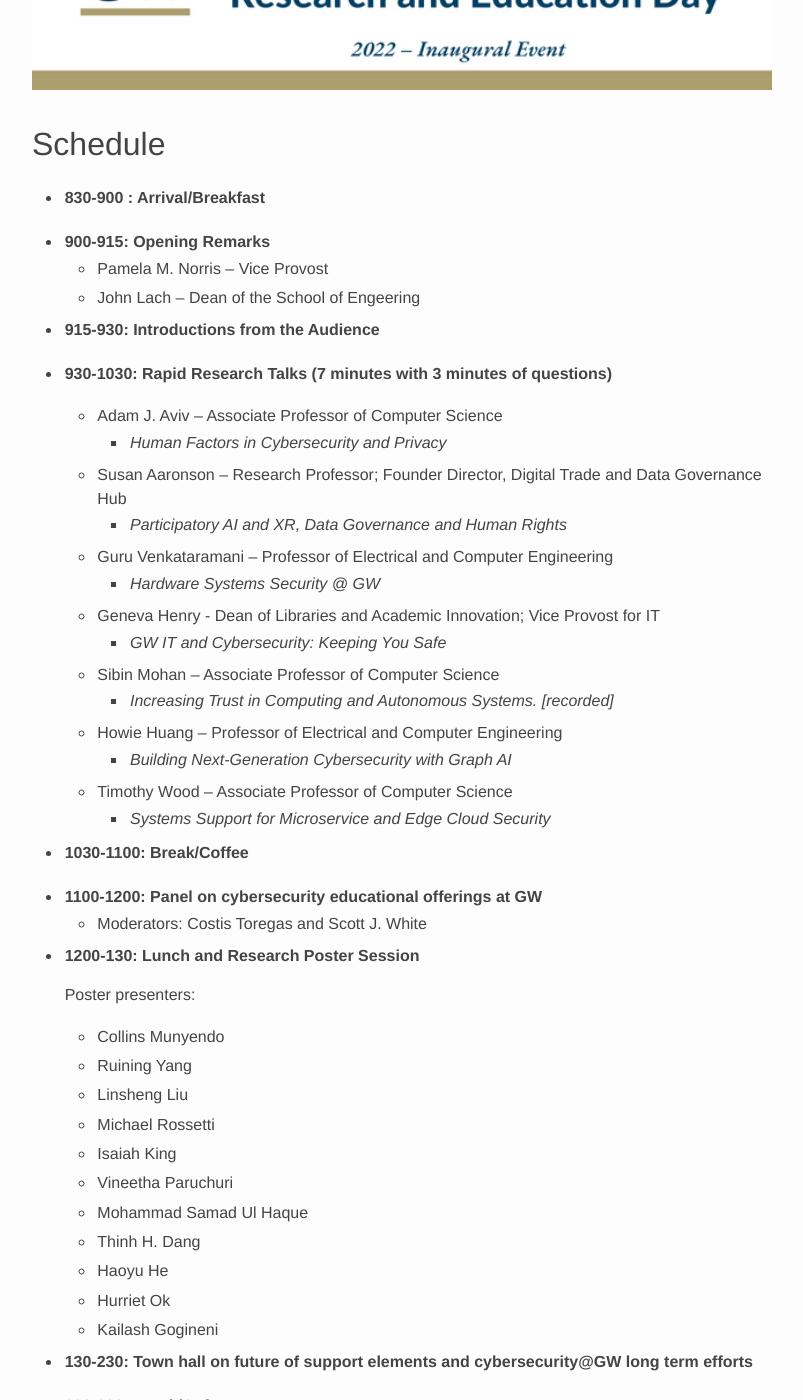
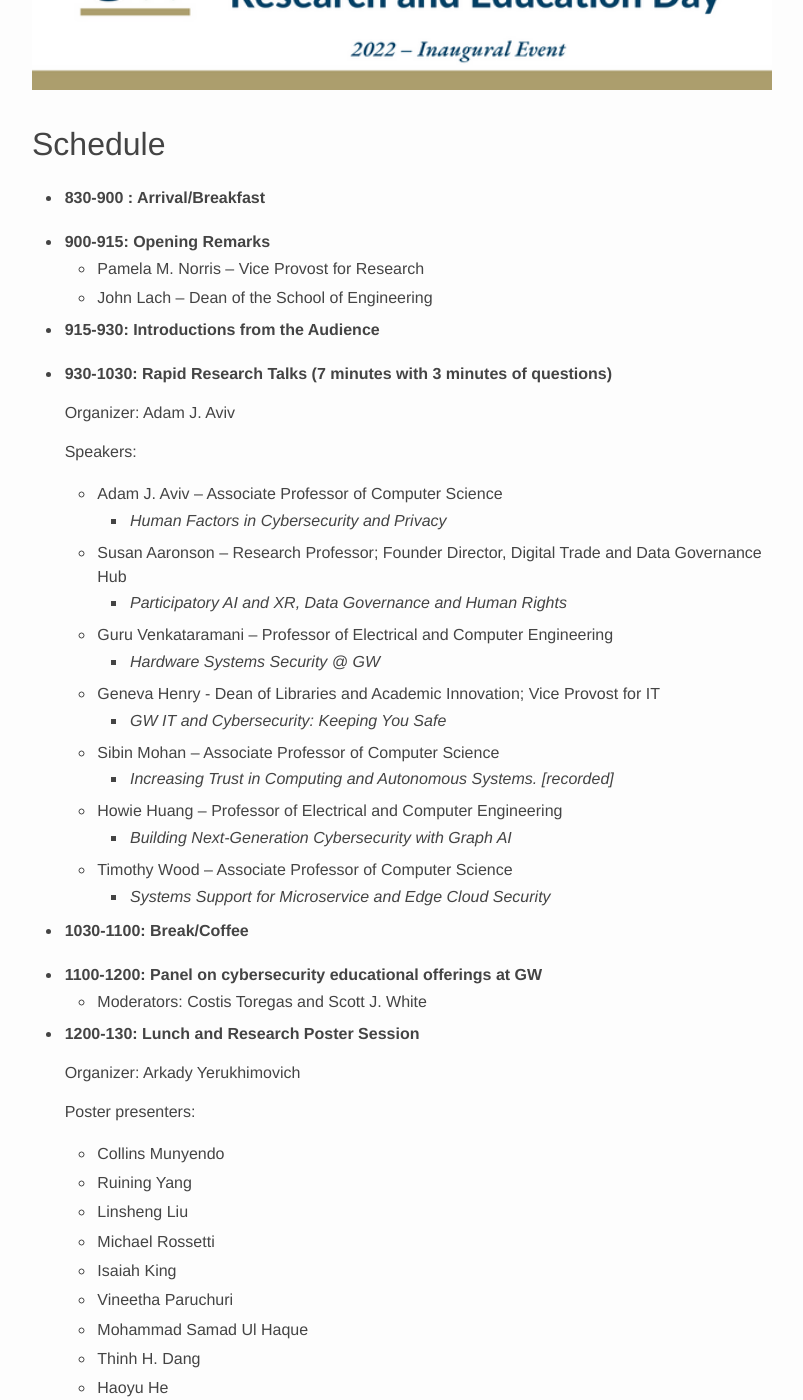
Before and after one commit to gw-cyber-day/gw-cyber-day.github.io, a Jekyll site: the page built from schedule/2022-schedule.md, in a window 1280 px wide and 1400 px high, scrolled down 237 px. Shown: the whole window, without its empty margins (238-1041 px from the left). Built offline with Jekyll 4.4.1, drawn with Linux system fonts in a browser that asks for light colours; some web fonts are replaced; some of the changed text lies outside the part shown.

Commit message:
updating schedule

```diff
--- a/schedule/2022-schedule.md
+++ b/schedule/2022-schedule.md
@@ -8,14 +8,17 @@ title: Schedule
 * **830-900 : Arrival/Breakfast**
 
 * **900-915: Opening Remarks**
-  * Pamela M. Norris -- Vice Provost
-  * John Lach -- Dean of the School of Engeering
+  * Pamela M. Norris -- Vice Provost for Research
+  * John Lach -- Dean of the School of Engineering
 
 * **915-930: Introductions from the Audience**
 
 
 * **930-1030: Rapid Research Talks (7 minutes with 3 minutes of questions)**
 
+  Organizer: Adam J. Aviv
+
+  Speakers:
   * Adam J. Aviv – Associate Professor of Computer Science
     * *Human Factors in Cybersecurity and Privacy*
   * Susan Aaronson – Research Professor; Founder Director, Digital Trade and Data Governance Hub
@@ -39,6 +42,8 @@ title: Schedule
 
 * **1200-130: Lunch and Research Poster Session**
 
+  Organizer: Arkady Yerukhimovich
+
   Poster presenters:
   * Collins Munyendo
   * Ruining Yang
```
Also changed, not shown: other parts of schedule/2022-schedule.md (+2 -0 lines), _data/2022_participants.yaml (+7 -0 lines).
